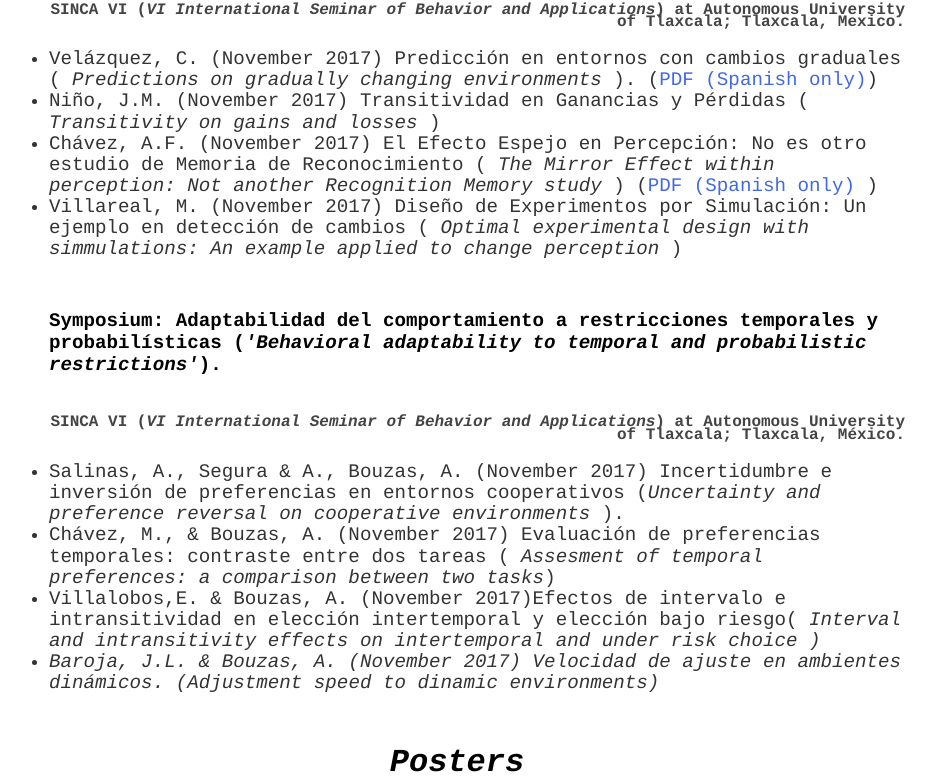
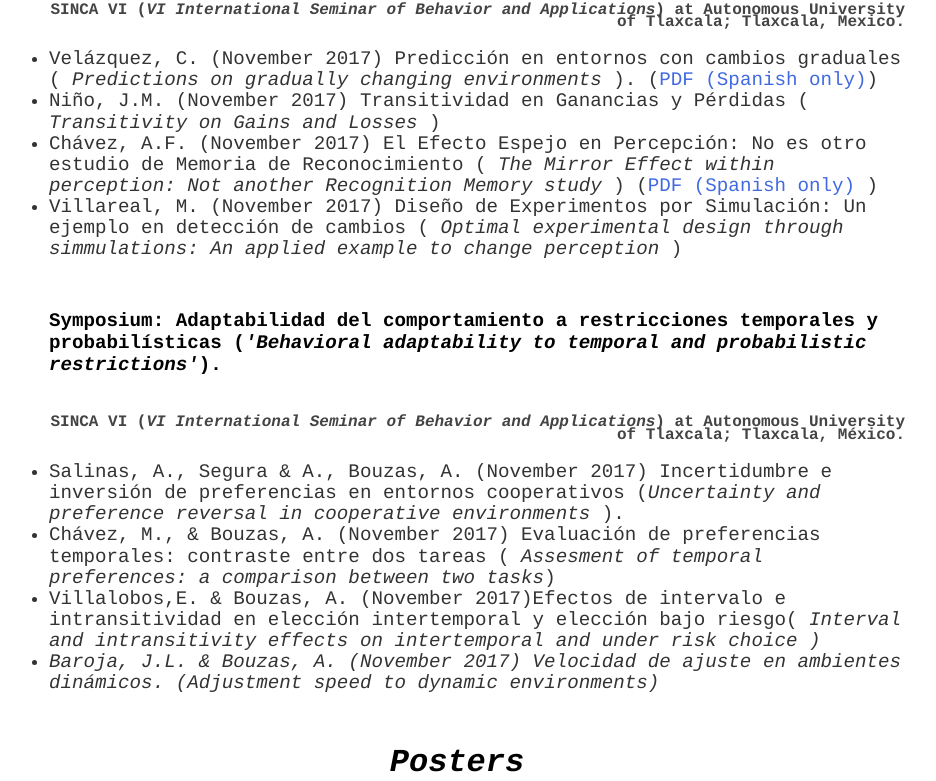
Before and after one commit to BouzasLab25/bouzaslab25.github.io, a Jekyll site: the page built from publications/index.html, in a window 1280 px wide and 1400 px high, scrolled down 1520 px. Shown: the part 148-929 px from the top of the window, without its empty margins (183-1119 px from the left). Built offline with Jekyll 4.4.1, drawn with Linux system fonts in a browser that asks for light colours.

Commit message:
Update index.html

```diff
--- a/publications/index.html
+++ b/publications/index.html
@@ -45,15 +45,15 @@ title: Lab25 Publications
 	<h4> Symposium: Modelos de adaptabilidad en entornos dinámicos: Estudios sobre detección, preferencias y probabilidad (<i>'Models of adaptability to dinamic environments: Studies about detection, preferences and probability</i>)</h4>
 	<h5> SINCA VI (<i>VI International Seminar of Behavior and Applications</i>) at Autonomous University of Tlaxcala; Tlaxcala, Mexico.</h5>
 		<li class='ho' >Velázquez, C. (November 2017) Predicción en entornos con cambios graduales (<i> Predictions on gradually changing environments </i>). (<a class='link' href="/documents/01_SINCA-VI_Carlos.pdf">PDF (Spanish only)</a>) </li>
-		<li class='ho' >Niño, J.M. (November 2017) Transitividad en Ganancias y Pérdidas (<i> Transitivity on gains and losses </i>)</li>
+		<li class='ho' >Niño, J.M. (November 2017) Transitividad en Ganancias y Pérdidas (<i> Transitivity on Gains and Losses </i>)</li>
 		<li class='ho' >Chávez, A.F. (November 2017) El Efecto Espejo en Percepción: No es otro estudio de Memoria de Reconocimiento (<i> The Mirror Effect within perception: Not another Recognition Memory study </i>) (<a class='link' href="/documents/03_SINCA-VI_Felisa.pdf">PDF (Spanish only) </a>) </li>
-	 	<li class='ho' >Villareal, M. (November 2017) Diseño de Experimentos por Simulación: Un ejemplo en detección de cambios (<i> Optimal experimental design with simmulations: An example applied to change perception </i>) </li>
+	 	<li class='ho' >Villareal, M. (November 2017) Diseño de Experimentos por Simulación: Un ejemplo en detección de cambios (<i> Optimal experimental design through simmulations: An applied example to change perception </i>) </li>
 	<h4> Symposium: Adaptabilidad del comportamiento a restricciones temporales y probabilísticas (<i>'Behavioral adaptability to temporal and probabilistic restrictions'</i>).</h4>
 		<h5> SINCA VI (<i>VI International Seminar of Behavior and Applications</i>) at Autonomous University of Tlaxcala; Tlaxcala, México.</h5>
-		<li class='ho' >Salinas, A., Segura & A., Bouzas, A.  (November 2017) Incertidumbre e inversión de preferencias en entornos cooperativos (<i>Uncertainty and preference reversal on cooperative environments </i>).</li>
+		<li class='ho' >Salinas, A., Segura & A., Bouzas, A.  (November 2017) Incertidumbre e inversión de preferencias en entornos cooperativos (<i>Uncertainty and preference reversal in cooperative environments </i>).</li>
 	 	<li class='ho' >Chávez, M., & Bouzas, A.  (November 2017) Evaluación de preferencias temporales: contraste entre dos tareas (<i> Assesment of temporal preferences: a comparison between two tasks</i>) </li>
 	 	<li class='ho' >Villalobos,E. & Bouzas, A.  (November 2017)Efectos de intervalo e intransitividad en elección intertemporal y elección bajo riesgo(<i> Interval and intransitivity effects on intertemporal and under risk choice <i>) </li>
-	 	<li class='ho' >Baroja, J.L. & Bouzas, A.  (November 2017) Velocidad de ajuste en ambientes dinámicos. (<i>Adjustment speed to dinamic environments</i>)</li>
+	 	<li class='ho' >Baroja, J.L. & Bouzas, A.  (November 2017) Velocidad de ajuste en ambientes dinámicos. (<i>Adjustment speed to dynamic environments</i>)</li>
 
 	</ul>
 
```
